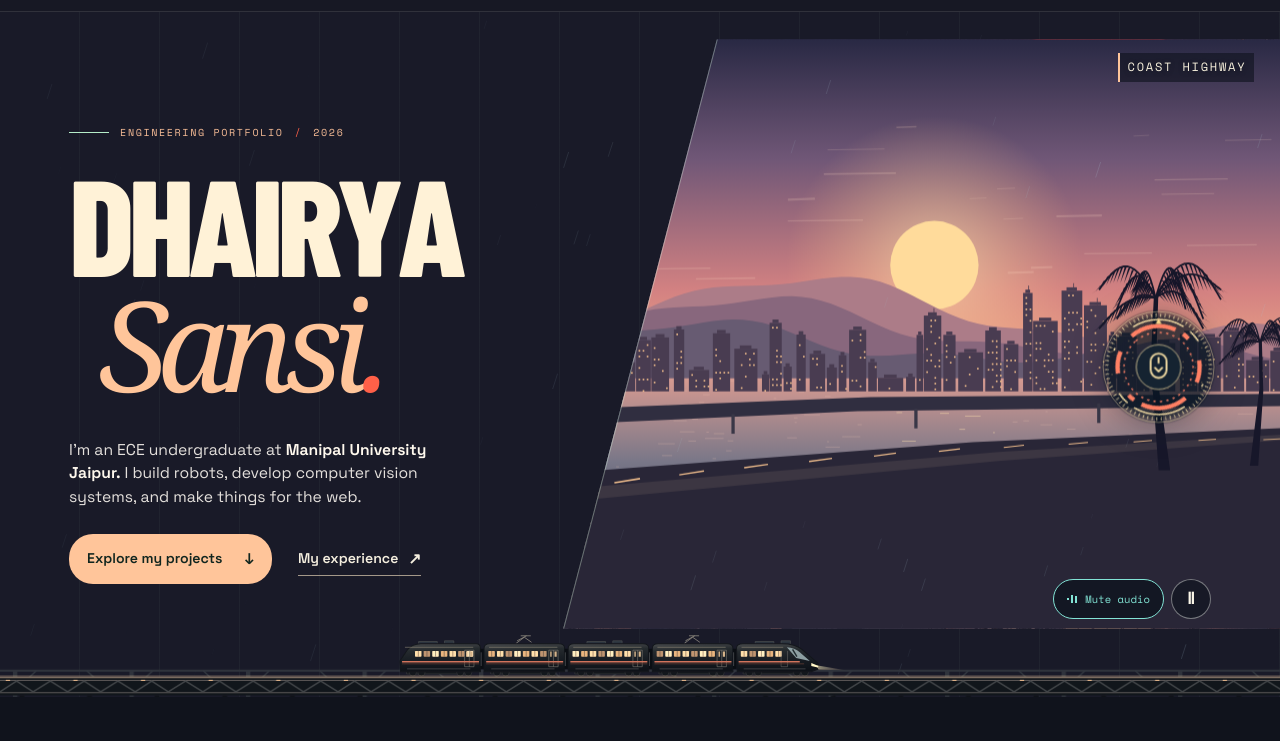
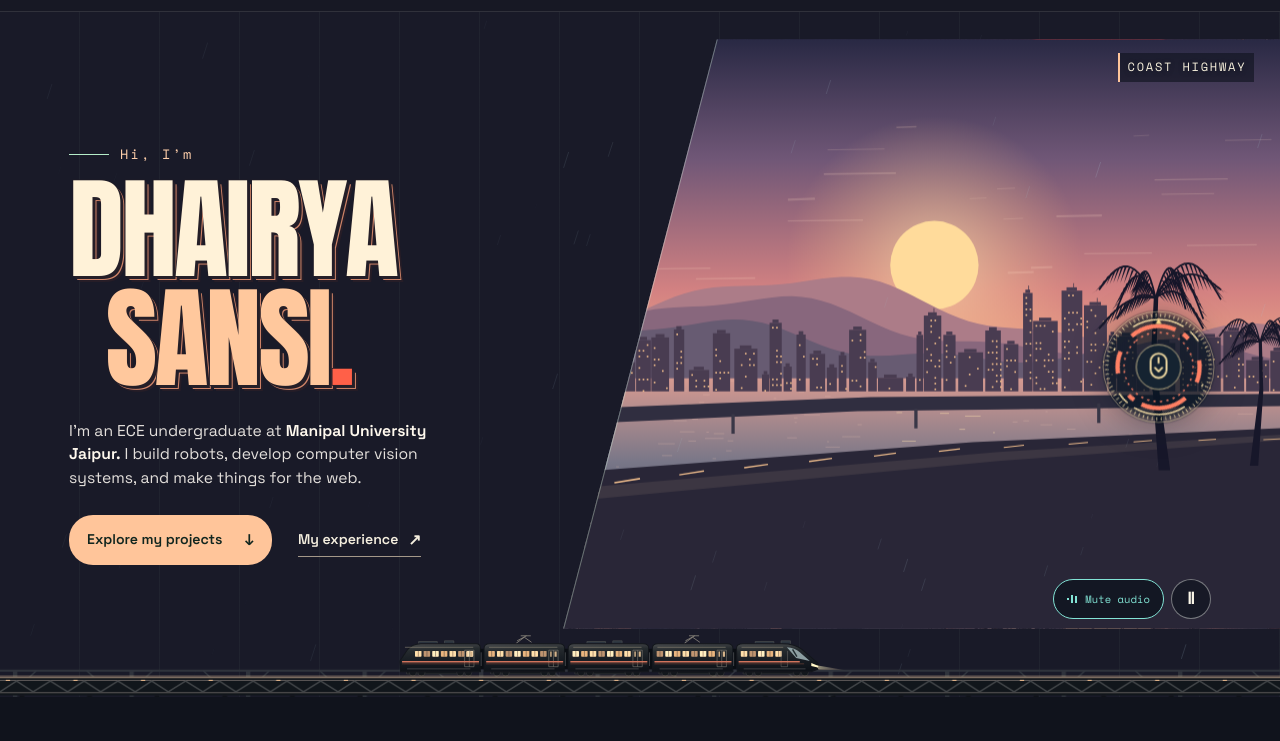
Before and after one commit to DHAIRYA11111/DHAIRYA11111.github.io, a plain HTML site: page index.html in a window 1280 px wide. Shown: the part 59-800 px from the top of the page. Drawn offline with Linux system fonts and the light colour scheme; animation ran at ten frames a second.

Commit message:
Letter the portfolio with chunky coastal marquee type

```diff
--- /dev/null
+++ b/coast-type.css
@@ -0,0 +1,29 @@
+@font-face {
+  font-family: "Anton Coast";
+  src: url("assets/fonts/anton.ttf") format("truetype");
+  font-weight: 400;
+  font-style: normal;
+  font-display: swap;
+}
+:root {--coast-title: "Anton Coast","Barlow Condensed",Impact,sans-serif}
+#home .hero-copy h1 {
+  font-family:var(--coast-title); font-weight:400; text-transform:uppercase;
+  font-size:clamp(5.65rem,8.7vw,10.5rem); line-height:.98; letter-spacing:-.025em;
+  color:#fff2d8; paint-order:stroke fill; -webkit-text-stroke:1.5px #201c26;
+  text-shadow:1px 1px #251f28,2px 2px #251f28,3px 3px #251f28,4px 4px #cf8468,6px 6px #261d27;
+}
+#home #hero-title .surname {
+  font:inherit; color:#ffc89d; letter-spacing:inherit; padding-left:.33em;
+}
+#home #hero-title .surname .motion-char {font-style:normal}
+#home .hero-line {color:#ffcfaa; font-size:clamp(.85rem,1vw,1rem); margin-bottom:.6rem}
+:is(#projects,#experience,#lab,#about,#contact) h2,
+#skills header h3,.index-sheet nav a {
+  font-family:var(--coast-title); font-weight:400; letter-spacing:-.008em;
+}
+#projects h2 em,.terminus h2 em {color:#ffc192}
+#portfolio-index .index-sheet nav a {line-height:1.16}
+@media (max-width:640px) {
+  #home .hero-copy h1 {font-size:clamp(3rem,10.3vw,5rem); line-height:1.12}
+  #home #hero-title .surname {padding-left:.16em}
+}
--- a/index.html
+++ b/index.html
@@ -53,6 +53,7 @@ window.scrollTo({top: 0, left: 0, behavior: 'instant'});
 <link rel="stylesheet" href="coast-chapters.css?v=6c8e507257">
 <link rel="stylesheet" href="coast-route.css?v=baaca99e4d">
 <script defer src="coast-route.js?v=2b494cf231"></script>
+<link rel="stylesheet" href="coast-type.css?v=580e56d30b">
 </head>
 <body>
 <a class="skip" href="#experience">Skip to experience</a>
@@ -79,7 +80,7 @@ window.scrollTo({top: 0, left: 0, behavior: 'instant'});
 <canvas id="city-fx" aria-hidden="true"></canvas>
 <div class="hero-frame">
 <div class="hero-copy">
-<p class="hero-line"><i aria-hidden="true"></i> ENGINEERING PORTFOLIO <span>/</span> 2026</p>
+<p class="hero-line"><i aria-hidden="true"></i> Hi, I’m</p>
 <h1 id="hero-title" aria-label="Dhairya Sansi"><span>DHAIRYA</span><span class="surname">Sansi<b>.</b></span></h1>
 <p class="hero-intro">I’m an ECE undergraduate at <strong>Manipal University Jaipur.</strong> I build robots, develop computer vision systems, and make things for the web.</p>
 <div class="hero-actions"><a class="action-hot" href="#projects">Explore my projects <span aria-hidden="true">↓</span></a><a class="story-link" href="#experience">My experience <span aria-hidden="true">↗</span></a></div>
```
Also changed, not shown: assets/fonts/anton-LICENSE.txt (added), assets/fonts/anton.ttf (added).
